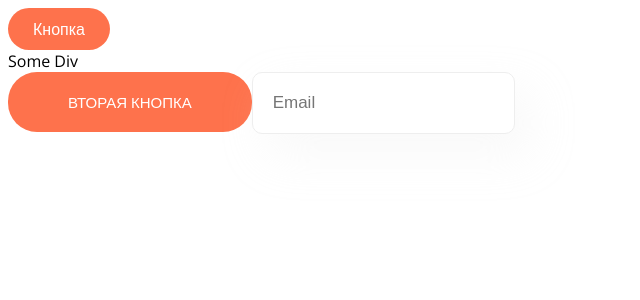
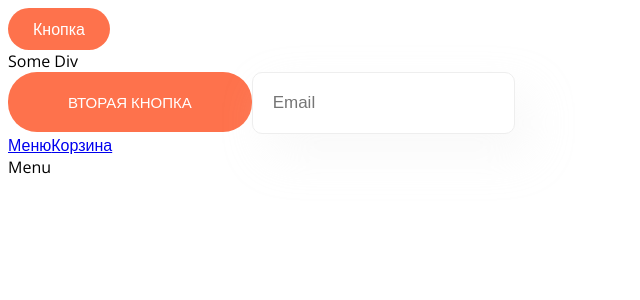
Before and after one commit to southatelove/delivery-app, a React (Vite) app: page / in a window 1280 px wide. Shown: the top 300 px of the page, without its empty margins (0-640 px from the left). Built offline with nearby package versions, Linux system fonts and the light colour scheme.

Commit message:
update: добавление браузерного роутинга

```diff
--- a/package.json
+++ b/package.json
@@ -12,7 +12,8 @@
   "dependencies": {
     "classnames": "^2.5.1",
     "react": "^18.3.1",
-    "react-dom": "^18.3.1"
+    "react-dom": "^18.3.1",
+    "react-router-dom": "^6.24.1"
   },
   "devDependencies": {
     "@types/react": "^18.3.3",
--- a/src/App.tsx
+++ b/src/App.tsx
@@ -1,7 +1,26 @@
+import { createBrowserRouter, RouterProvider } from "react-router-dom";
 import { Button } from "./components/Button/Button";
 import Input from "./components/Input/Input";
+import Menu from "./pages/Menu/Menu";
+import Cart from "./pages/Cart/Cart";
+import Error from "./pages/Error/Error";
 
 function App() {
+  const router = createBrowserRouter([
+    {
+      path: "/",
+      element: <Menu />,
+    },
+    {
+      path: "/cart",
+      element: <Cart />,
+    },
+    {
+      path: "*",
+      element: <Error />,
+    },
+  ]);
+
   return (
     <>
       <div>
@@ -10,6 +29,11 @@
         <Button size="big">Вторая кнопка</Button>
         <Input placeholder="Email" />
       </div>
+      <div>
+        <a href="/">Меню</a>
+        <a href="/cart">Корзина</a>
+      </div>
+      <RouterProvider router={router} />
     </>
   );
 }
--- /dev/null
+++ b/src/pages/Cart/Cart.tsx
@@ -0,0 +1,5 @@
+import React from "react";
+
+export default function Cart() {
+  return <div>Cart</div>;
+}
--- /dev/null
+++ b/src/pages/Error/Error.tsx
@@ -0,0 +1,5 @@
+import React from "react";
+
+export default function Error() {
+  return <div>Error</div>;
+}
--- /dev/null
+++ b/src/pages/Menu/Menu.tsx
@@ -0,0 +1,5 @@
+import React from "react";
+
+export default function Menu() {
+  return <div>Menu</div>;
+}
```
Also changed, not shown: src/main.tsx (+7 -7 lines), 1 other file (tests, documents, lock files or other folders).
